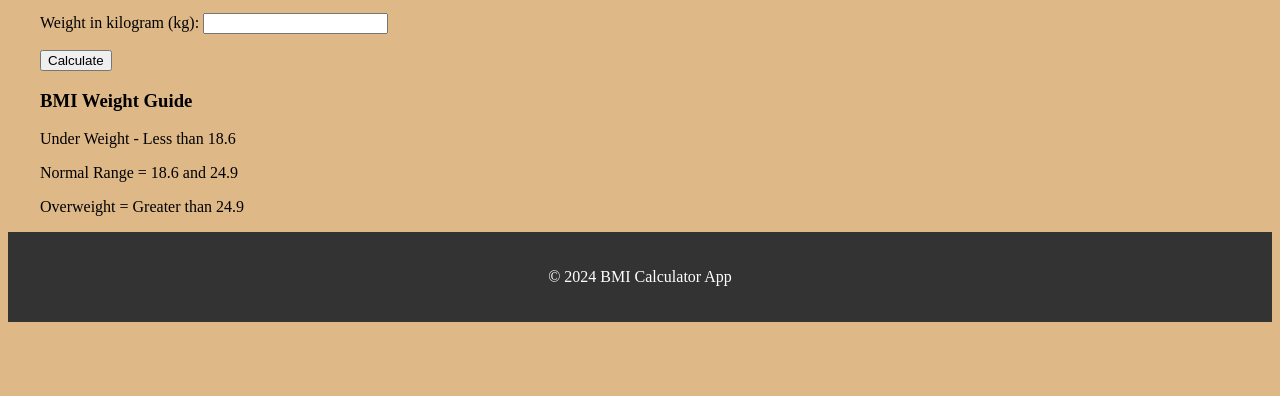
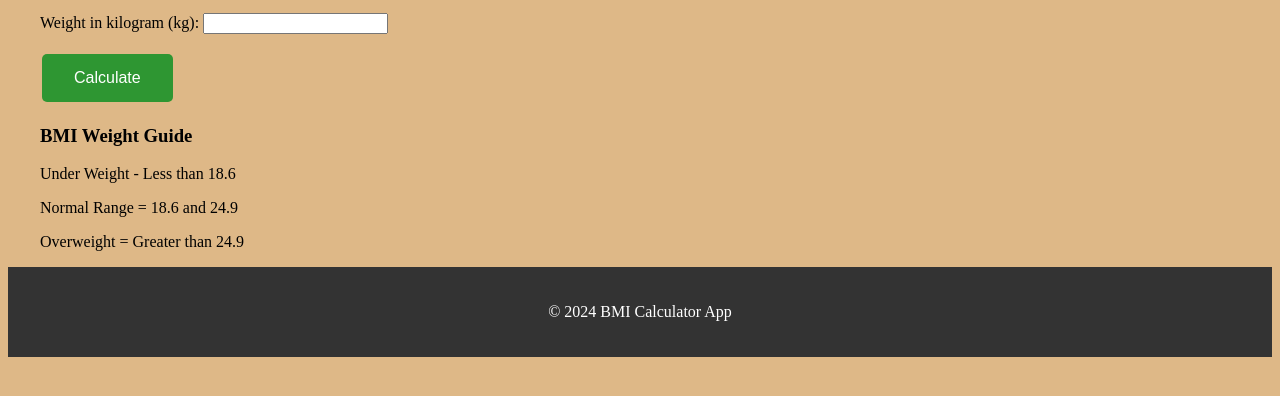
Before and after one commit to MdMohsinHaider/BMI-Calculator-web-App, a plain HTML site: page index.html in a window 1280 px wide. Shown: the part 180-576 px from the top of the page. Drawn offline with Linux system fonts and the light colour scheme.

Commit message:
BMI-Calculator-web-App updates_1

```diff
--- a/index.html
+++ b/index.html
@@ -37,7 +37,7 @@
         <form>
             <p><label>Height incentimeter (cm): </label><input type="text" id="height" /></p>
             <p><label>Weight in kilogram (kg): </label><input type="text" id="weight" /></p>
-            <button>Calculate</button>
+            <button class="custom-button">Calculate</button>
             <div id="results"></div>
             <div id="views"></div>
             <div id="weight-guide">
--- a/style.css
+++ b/style.css
@@ -74,3 +74,41 @@ footer {
         padding: 0 10px;
     }
 }
+
+.custom-button {
+    background-color: #2e9632;
+    /* Green */
+    border: none;
+    color: white;
+    padding: 15px 32px;
+    text-align: center;
+    text-decoration: none;
+    display: inline-block;
+    font-size: 16px;
+    margin: 4px 2px;
+    cursor: pointer;
+    border-radius: 5px;
+    position: relative;
+    overflow: hidden;
+    transition: all 0.3s ease;
+}
+
+.custom-button::before {
+    content: '';
+    position: absolute;
+    top: 0;
+    left: -100%;
+    width: 100%;
+    height: 100%;
+    background: rgba(255, 255, 255, 0.2);
+    transition: all 0.3s ease;
+
+}
+
+.custom-button:hover::before {
+    left: 100%;
+}
+
+.custom-button:hover {
+    transform: translateY(3px) translateZ(0) scale(1.05);
+}
```
